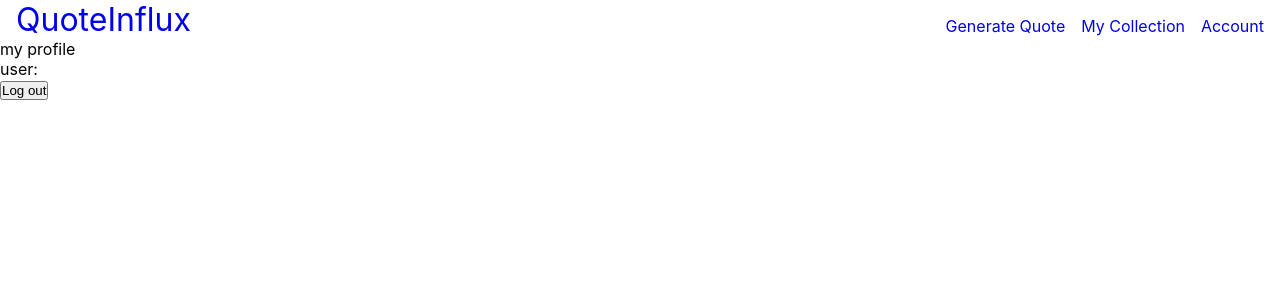
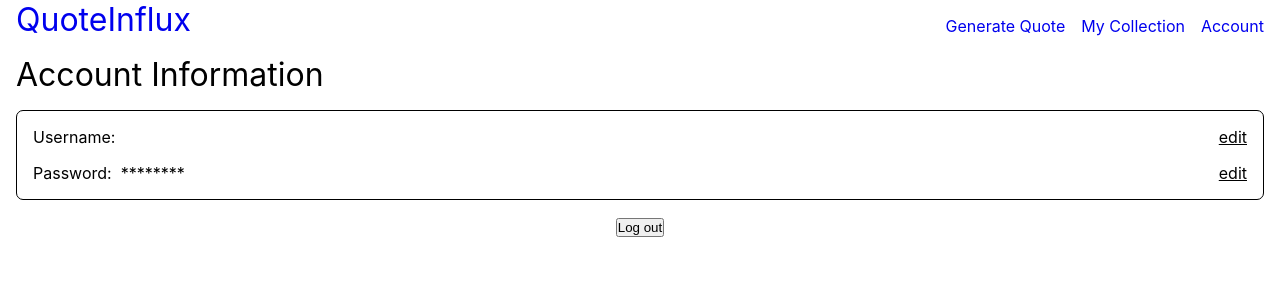
Before and after one commit to nyang5504/QuoteInflux, a React (Create React App) app in the folder quote-influx/: page /account in a window 1280 px wide. Shown: the top 300 px of the page. Built offline with nearby package versions, Linux system fonts and the light colour scheme; no server answers.

Commit message:
profile page

```diff
--- a/quote-influx/src/components/signin/Profile.js
+++ b/quote-influx/src/components/signin/Profile.js
@@ -1,4 +1,5 @@
 import { useNavigate } from "react-router-dom";
+import styles from './Profile.module.css';
 
 const Profile = ({username, setUsername}) => {
     const navigate = useNavigate();
@@ -21,12 +22,31 @@ const Profile = ({username, setUsername}) => {
     }
 
     return(
-        <div>
-            my profile
-            <div>
-                user: {username}
+        <div id={styles.profileContainer}>
+            <div id={styles.heading}>
+                Account Information
             </div>
-            <button onClick={handleLogOut}>Log out</button>
+            <div id={styles.infosContainer}>
+                <div className={styles.infoContainer}>
+                    <div className={styles.personalInfo}>
+                        Username:&nbsp;{username}
+                    </div>
+                    <div className={styles.edit}>
+                        edit
+                    </div>
+                </div>
+                <div className={styles.infoContainer}>
+                    <div className={styles.personalInfo}>
+                        Password:&nbsp;&nbsp;********
+                    </div>
+                    <div className={styles.edit}>
+                        edit
+                    </div>
+                </div>
+            </div>
+            <div id={styles.logoutButton}>
+                <button onClick={handleLogOut}>Log out</button>
+            </div>
         </div>
     );
 }
--- /dev/null
+++ b/quote-influx/src/components/signin/Profile.module.css
@@ -0,0 +1,36 @@
+#profileContainer {
+
+}
+
+#heading {
+    font-size: 2rem;
+    margin: 1rem;
+}
+
+#infosContainer {
+    border: 1px solid;
+    border-radius: 7px;
+    margin: 1rem;
+    padding: 1rem;
+    display: flex;
+    flex-direction: column;
+    gap: 1rem;
+}
+
+.infoContainer {
+    display: flex;
+    justify-content: space-between;
+}
+
+.personalInfo {
+}
+
+.edit {
+    text-decoration: underline;
+    cursor: pointer;
+}
+
+#logoutButton {
+    width: 100%;
+    text-align: center;
+}
```
